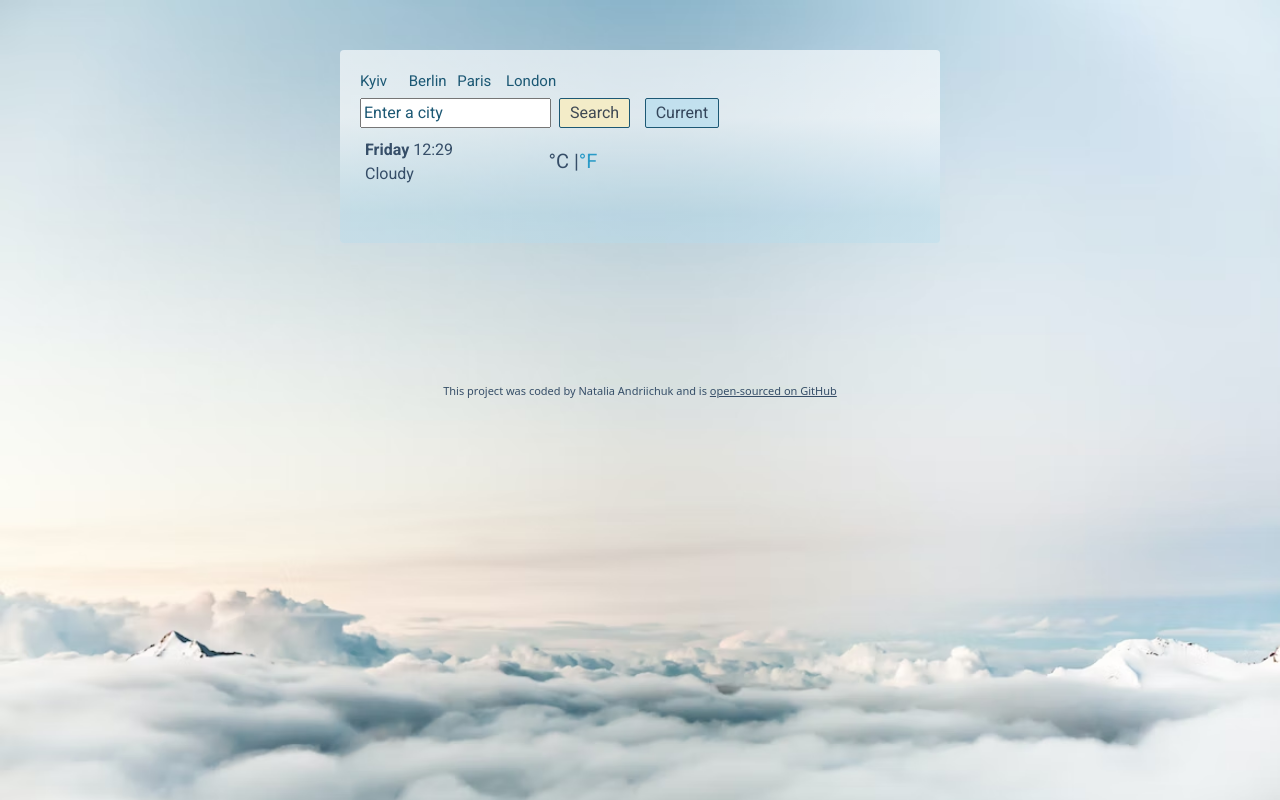
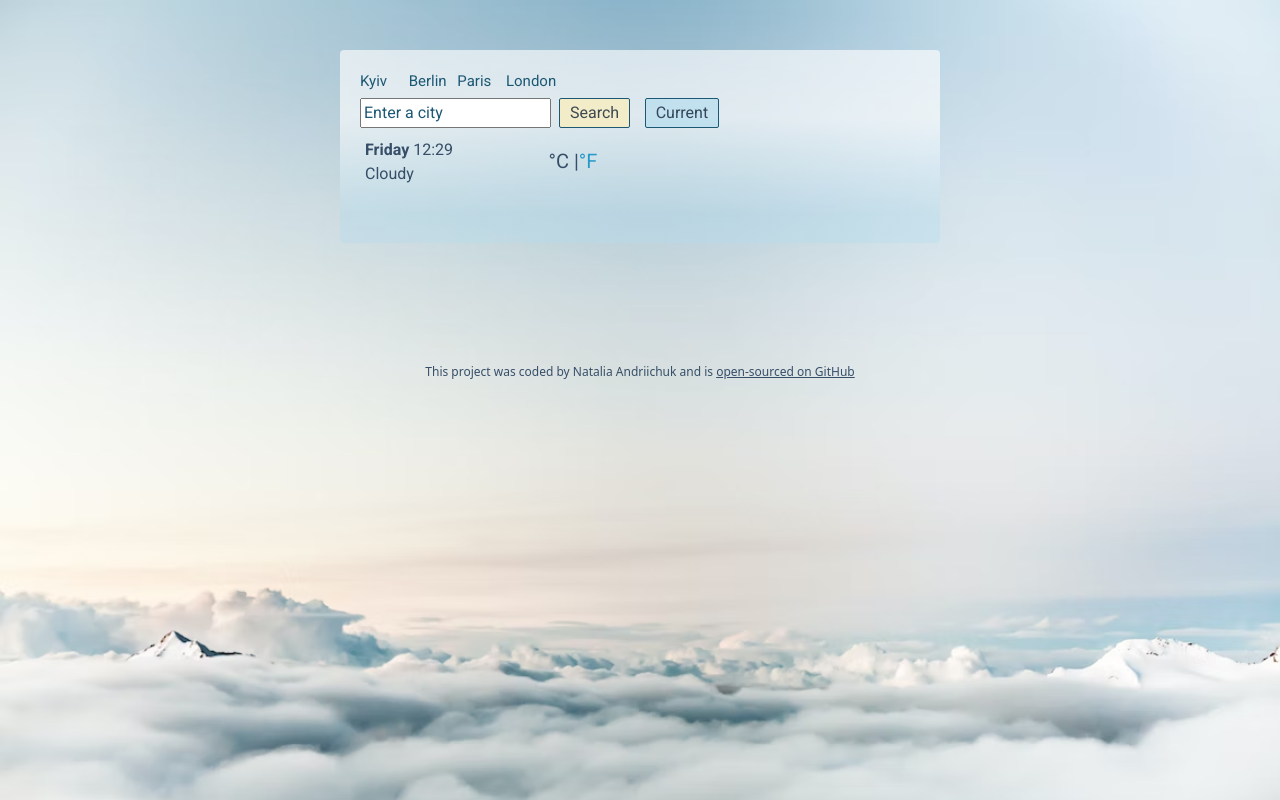
Before and after one commit to Natali171/Weather.rep, a plain HTML site: page index.html in a window 1280 px wide. Drawn offline with nearby package versions, Linux system fonts and the light colour scheme.

Commit message:
Updeted CSS(footer)

```diff
--- a/styles.css
+++ b/styles.css
@@ -166,8 +166,8 @@ button:hover {
 .footer {
   color: #364e68;
   display: block;
-  font-size: 11px;
-  margin-top: 140px;
+  font-size: 12px;
+  margin-top: 120px;
   text-align: center;
 }
 .github-link {
@@ -175,5 +175,5 @@ button:hover {
 }
 .github-link:hover {
   font-weight: 600;
-  font-size: 12px;
+  font-size: 13px;
 }
```
